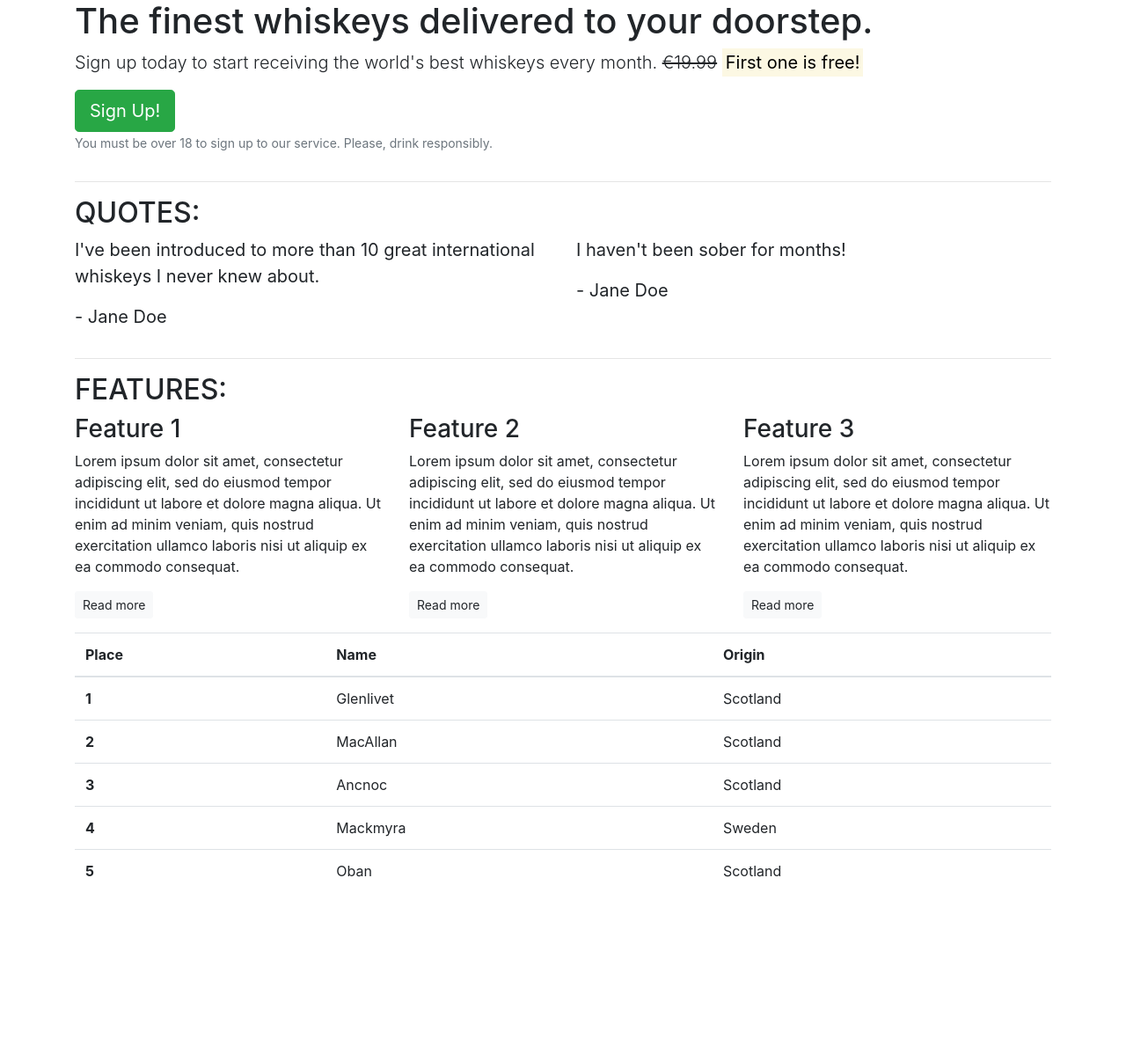
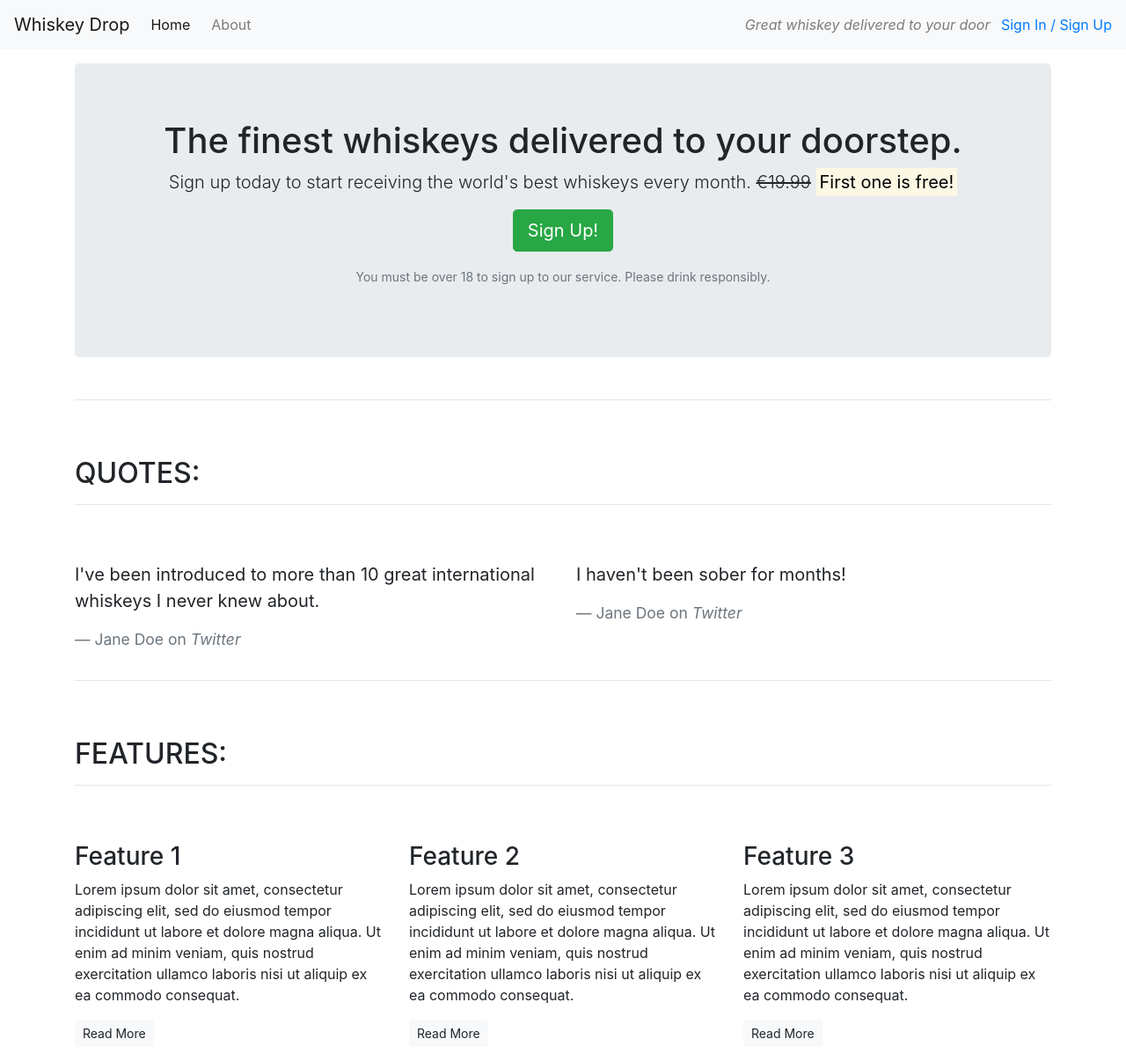
Before and after one commit to spangen87/bootstrap, a plain HTML site: page index.html in a window 1280 px wide. Shown: the whole page at 88% size. Before the commit the page ends 1030 px from the top, so only its background shows below. Drawn offline with nearby package versions, Linux system fonts and the light colour scheme.

Commit message:
Add some style

```diff
--- a/index.html
+++ b/index.html
@@ -14,125 +14,97 @@
 </head>
 
 <body>
-    <article class="container">
+    <!--Nav-->
+    <nav class="navbar navbar-light navbar-expand-sm bg-light">
+        <a href="/" class="navbar-brand">
+                    Whiskey Drop</a>
+        <ul class="navbar-nav mr-auto">
+            <li class="active nav-item mr-2"><a class="nav-link" href="/">Home</a></li>
+            <li class="nav-item mr-2"><a class="nav-link" href="">About</a></li>
+            <li class="nav-item mr-2 d-block d-sm-none"><a class="nav-link" href="">Sign In / Sign Up</a></li>
+        </ul>
+
+        <div class="d-none d-md-block">
+            <p class="navbar-text my-auto mr-2"><i>Great whiskey delivered to your door</i></p>
+            <a href="/login">Sign In / Sign Up</a>
+        </div>
+        <!--</div>-->
+    </nav>
+    <article class="container mt-3">
         <!-- Callout -->
         <div class="row">
             <div class="col-12">
-                <section class="callout">
+                <section class="callout jumbotron text-center">
                     <h1>The finest whiskeys delivered to your doorstep.</h1>
                     <p class="lead">Sign up today to start receiving the world's best whiskeys every month.
-                        <s>€19.99</s> <strong><mark>First one is free!</mark></strong></p>
-                    <button class="btn btn-success btn-lg">Sign Up!</button>
-                    <p class="text-muted"><small>You must be over 18 to sign up to our service. Please, drink
-                            responsibly.</small></p>
+                        <s class="d-none d-sm-inline">€19.99</s>
+                        <span class="d-inline d-sm-none"><br></span>
+                        <strong><mark>First one is free!</mark></strong></p>
+                    <p><button class="btn btn-lg btn-success">Sign Up!</button></p>
+                    <p class="text-muted"><small>You must be over 18 to sign up to our service. Please drink responsibly.</small></p>
                 </section>
             </div>
         </div>
         <!-- /.callout -->
         <hr>
-
         <!-- Quotes -->
         <section class="quotes">
             <div class="row">
-                <div class="col-12">
+                <div class="col-12 my-5">
                     <h2 class="text-uppercase">Quotes:</h2>
+                    <hr />
                 </div>
             </div>
             <div class="row">
                 <div class="col-12 col-md-6">
                     <blockquote class="blockquote">
                         <p>I've been introduced to more than 10 great international whiskeys I never knew about.</p>
-                        <p>- Jane Doe</p>
+                        <footer class="blockquote-footer">Jane Doe on <cite title="Twitter">Twitter</cite></footer>
                     </blockquote>
                 </div>
                 <div class="col-12 col-md-6">
                     <blockquote class="blockquote">
                         <p>I haven't been sober for months!</p>
-                        <p>- Jane Doe</p>
+                        <footer class="blockquote-footer">Jane Doe on <cite title="Twitter">Twitter</cite></footer>
                     </blockquote>
                 </div>
             </div>
         </section>
         <!-- /.quotes -->
         <hr>
-
         <!-- Features -->
         <section class="features">
             <div class="row">
-                <div class="col-12">
+                <div class="col-12 my-5">
                     <h2 class="text-uppercase">Features:</h2>
+                    <hr />
                 </div>
             </div>
             <div class="row">
                 <div class="col-12 col-md-6 col-lg-4">
                     <div class="feature">
                         <h3>Feature 1</h3>
-                        <p>Lorem ipsum dolor sit amet, consectetur adipiscing elit, sed do eiusmod tempor incididunt ut
-                            labore et dolore magna aliqua. Ut enim ad minim veniam, quis nostrud exercitation ullamco
-                            laboris nisi ut aliquip ex ea commodo consequat.</p>
-                        <p><a class="btn btn-sm btn-light" href="">Read more</a></p>
+                        <p>Lorem ipsum dolor sit amet, consectetur adipiscing elit, sed do eiusmod tempor incididunt ut labore et dolore magna aliqua. Ut enim ad minim veniam, quis nostrud exercitation ullamco laboris nisi ut aliquip ex ea commodo consequat.</p>
+                        <p><a class="btn btn-sm btn-light" href="">Read More</a></p>
                     </div>
                 </div>
                 <div class="col-12 col-md-6 col-lg-4">
                     <div class="feature">
                         <h3>Feature 2</h3>
-                        <p>Lorem ipsum dolor sit amet, consectetur adipiscing elit, sed do eiusmod tempor incididunt ut
-                            labore et dolore magna aliqua. Ut enim ad minim veniam, quis nostrud exercitation ullamco
-                            laboris nisi ut aliquip ex ea commodo consequat.</p>
-                        <p><a class="btn btn-sm btn-light" href="">Read more</a></p>
+                        <p>Lorem ipsum dolor sit amet, consectetur adipiscing elit, sed do eiusmod tempor incididunt ut labore et dolore magna aliqua. Ut enim ad minim veniam, quis nostrud exercitation ullamco laboris nisi ut aliquip ex ea commodo consequat.</p>
+                        <p><a class="btn btn-sm btn-light" href="">Read More</a></p>
                     </div>
                 </div>
                 <div class="col-12 d-md-none d-lg-block col-lg-4">
                     <div class="feature">
                         <h3>Feature 3</h3>
-                        <p>Lorem ipsum dolor sit amet, consectetur adipiscing elit, sed do eiusmod tempor incididunt ut
-                            labore et dolore magna aliqua. Ut enim ad minim veniam, quis nostrud exercitation ullamco
-                            laboris nisi ut aliquip ex ea commodo consequat.</p>
-                        <p><a class="btn btn-sm btn-light" href="">Read more</a></p>
+                        <p>Lorem ipsum dolor sit amet, consectetur adipiscing elit, sed do eiusmod tempor incididunt ut labore et dolore magna aliqua. Ut enim ad minim veniam, quis nostrud exercitation ullamco laboris nisi ut aliquip ex ea commodo consequat.</p>
+                        <p><a class="btn btn-sm btn-light" href="">Read More</a></p>
                     </div>
                 </div>
             </div>
         </section>
         <!-- /.features -->
-
-        <section class="monthly-favorites">
-            <table class="table">
-                <thead>
-                    <tr>
-                        <th scope="col">Place</th>
-                        <th scope="col">Name</th>
-                        <th scope="col">Origin</th>
-                    </tr>
-                </thead>
-                <tbody>
-                    <tr>
-                        <th scope="row">1</th>
-                        <td>Glenlivet</td>
-                        <td>Scotland</td>
-                    </tr>
-                    <tr>
-                        <th scope="row">2</th>
-                        <td>MacAllan</td>
-                        <td>Scotland</td>
-                    </tr>
-                    <tr>
-                        <th scope="row">3</th>
-                        <td>Ancnoc</td>
-                        <td>Scotland</td>
-                    </tr>
-                    <tr>
-                        <th scope="row">4</th>
-                        <td>Mackmyra</td>
-                        <td>Sweden</td>
-                    </tr>
-                    <tr>
-                        <th scope="row">5</th>
-                        <td>Oban</td>
-                        <td>Scotland</td>
-                    </tr>
-                </tbody>
-            </table>
-        </section>
     </article>
 </body>
 
```
